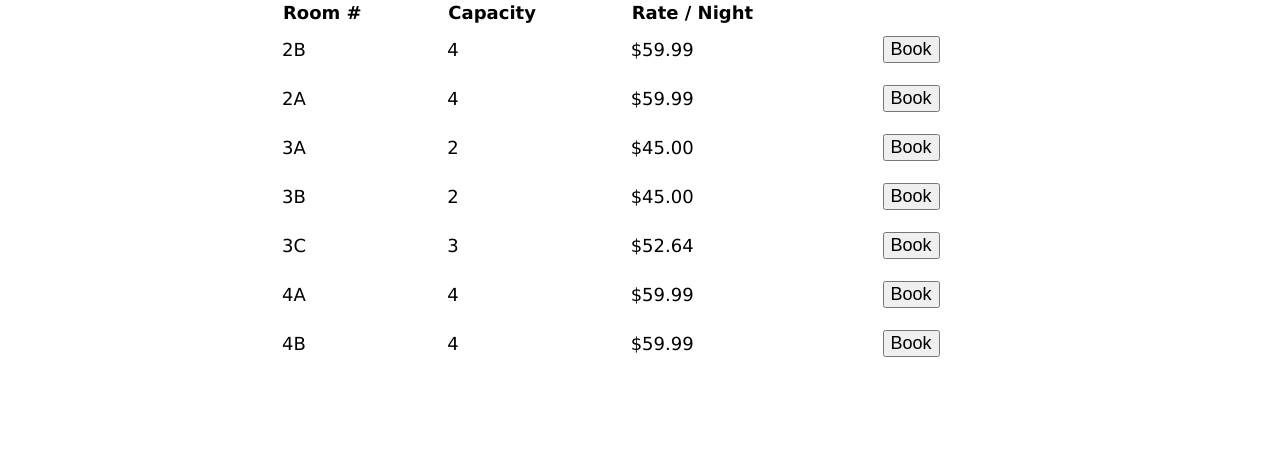
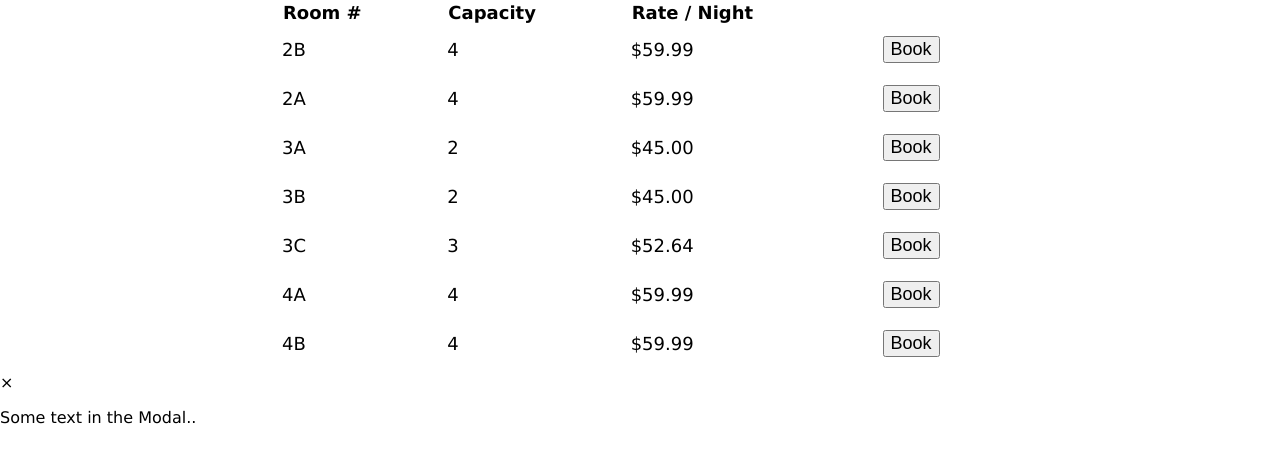
Before and after one commit to smithrm941/phase-3-challenge-c, a plain HTML site: page part-3/hotel.html in a window 1280 px wide. Shown: the part 156-618 px from the top of the page. Drawn offline with Linux system fonts and the light colour scheme.

Commit message:
HTML placeholder for modal, linked js file to HTML

```diff
--- a/part-3/hotel.html
+++ b/part-3/hotel.html
@@ -66,5 +66,11 @@
         </tbody>
       </table>
     </div>
+<div id="bookingModal" class="modal">
+  <div class="modal-content">
+    <span class="close">&times;</span>
+    <p>Some text in the Modal..</p>
+  </div>
+  <script src="script.js"></script>
   </body>
 </html>
--- /dev/null
+++ b/part-3/script.js
@@ -0,0 +1 @@
+console.log('working')
--- a/part-3/styles.css
+++ b/part-3/styles.css
@@ -45,3 +45,5 @@ body {
 .room-list td button {
   font-size: 18px;
 }
+
+/* MODAL */
```
